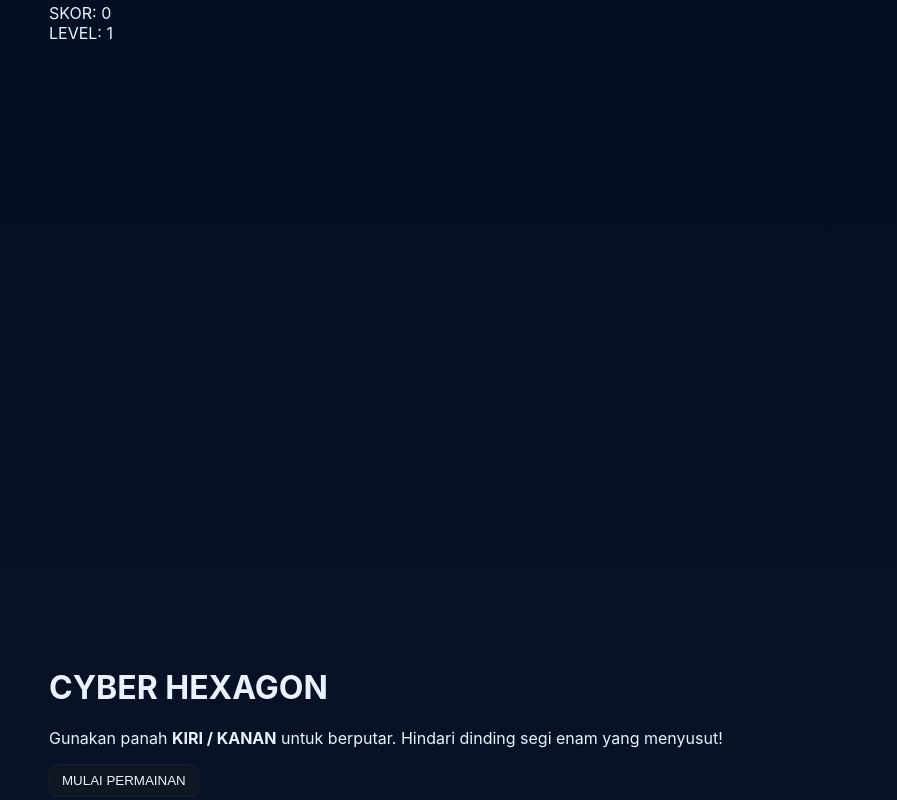
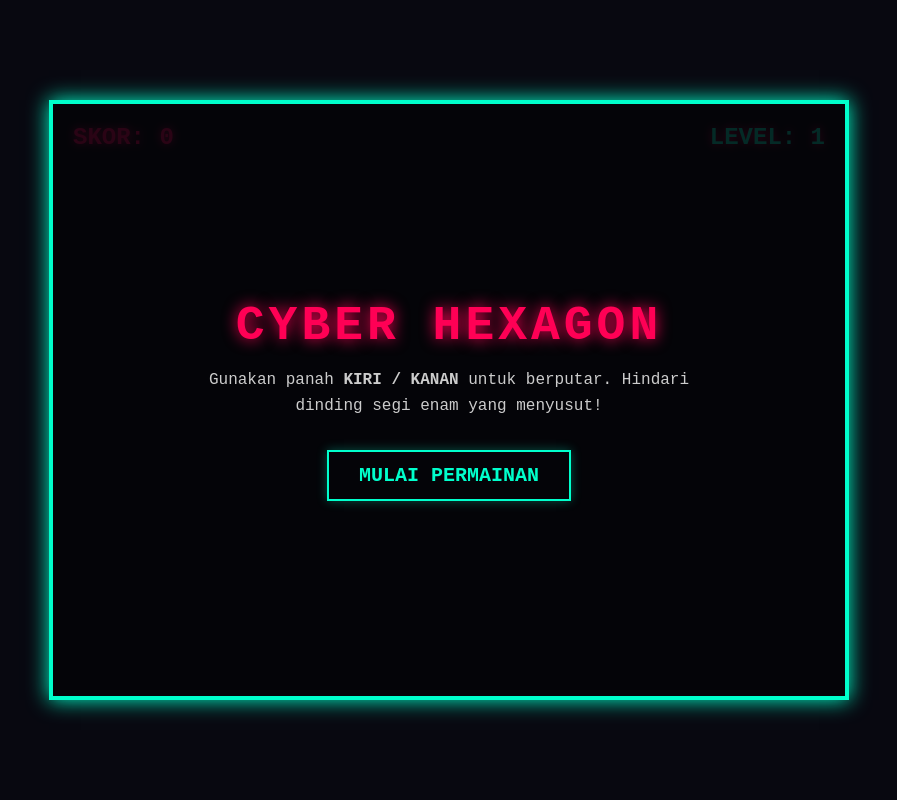
Before and after one commit to codinglentera/alfito, a plain HTML site: page index.html in a window 1280 px wide. Shown: the whole page, without its empty margins (191-1088 px from the left). Drawn offline with Linux system fonts and the light colour scheme.

Commit message:
Update styles for body and game UI elements
Refactor CSS styles for improved layout and design.

```diff
--- a/style.css
+++ b/style.css
@@ -1,18 +1,107 @@
-:root{
-  --bg:#061025;
-  --panel:#0f1724;
-  --accent:#ffdd57;
-  --text:#eaf2ff;
+* {
+    box-sizing: border-box;
+    margin: 0;
+    padding: 0;
+    user-select: none;
 }
 
-*{box-sizing:border-box}
-html,body{height:100%;margin:0;font-family:Inter,system-ui,Segoe UI,Roboto,"Helvetica Neue",Arial;color:var(--text);background:linear-gradient(180deg,#031021 0%, #071227 100%);display:flex;align-items:center;justify-content:center}
-.wrap{width:940px;max-width:95%;padding:12px;border-radius:10px;background:linear-gradient(180deg, rgba(255,255,255,0.02), rgba(0,0,0,0.06));box-shadow:0 10px 40px rgba(2,6,23,0.6)}
-canvas#game{display:block;background:linear-gradient(180deg,#0a1220 0%, #05101b 100%);border-radius:6px;box-shadow:0 8px 30px rgba(2,6,23,0.6);width:900px;height:450px}
-.hud{display:flex;align-items:center;gap:12px;margin-top:10px}
-button{background:var(--panel);border:1px solid rgba(255,255,255,0.04);color:var(--text);padding:8px 12px;border-radius:8px;cursor:pointer}
-button:active{transform:translateY(1px)}
-#info{flex:1;color:rgba(234,242,255,0.85)}
-#score{font-weight:700;color:var(--accent)}
-/* mobile-friendly touch area */
-.touch-overlay {position:absolute;left:0;top:0;width:100%;height:100%}
+body {
+    background-color: #080810;
+    font-family: 'Courier New', Courier, monospace;
+    display: flex;
+    justify-content: center;
+    align-items: center;
+    height: 100vh;
+    overflow: hidden;
+    color: #fff;
+}
+
+#game-container {
+    position: relative;
+    width: 800px;
+    height: 600px;
+    border: 4px solid #00ffcc;
+    box-shadow: 0 0 20px #00ffcc;
+    background-color: #000;
+}
+
+#ui-layer {
+    position: absolute;
+    top: 20px;
+    left: 20px;
+    right: 20px;
+    display: flex;
+    justify-content: space-between;
+    font-size: 24px;
+    font-weight: bold;
+    text-shadow: 0 0 8px #ff0055;
+    z-index: 10;
+    pointer-events: none;
+}
+
+#score-board { color: #ff0055; }
+#level-board { color: #00ffcc; }
+
+canvas {
+    display: block;
+    width: 100%;
+    height: 100%;
+}
+
+#overlay {
+    position: absolute;
+    top: 0;
+    left: 0;
+    width: 100%;
+    height: 100%;
+    background: rgba(5, 5, 10, 0.85);
+    display: flex;
+    flex-direction: column;
+    justify-content: center;
+    align-items: center;
+    z-index: 20;
+    opacity: 0;
+    pointer-events: none;
+    transition: opacity 0.3s ease;
+}
+
+#overlay.visible {
+    opacity: 1;
+    pointer-events: auto;
+}
+
+#game-title {
+    font-size: 48px;
+    color: #ff0055;
+    text-shadow: 0 0 15px #ff0055;
+    margin-bottom: 15px;
+    letter-spacing: 4px;
+}
+
+#game-desc {
+    font-size: 16px;
+    color: #cccccc;
+    text-align: center;
+    max-width: 500px;
+    margin-bottom: 30px;
+    line-height: 1.6;
+}
+
+#start-btn {
+    background: transparent;
+    color: #00ffcc;
+    border: 2px solid #00ffcc;
+    padding: 12px 30px;
+    font-size: 20px;
+    font-family: inherit;
+    font-weight: bold;
+    cursor: pointer;
+    box-shadow: 0 0 10px rgba(0, 255, 204, 0.3);
+    transition: all 0.2s ease;
+}
+
+#start-btn:hover {
+    background: #00ffcc;
+    color: #000;
+    box-shadow: 0 0 20px #00ffcc;
+}
```
